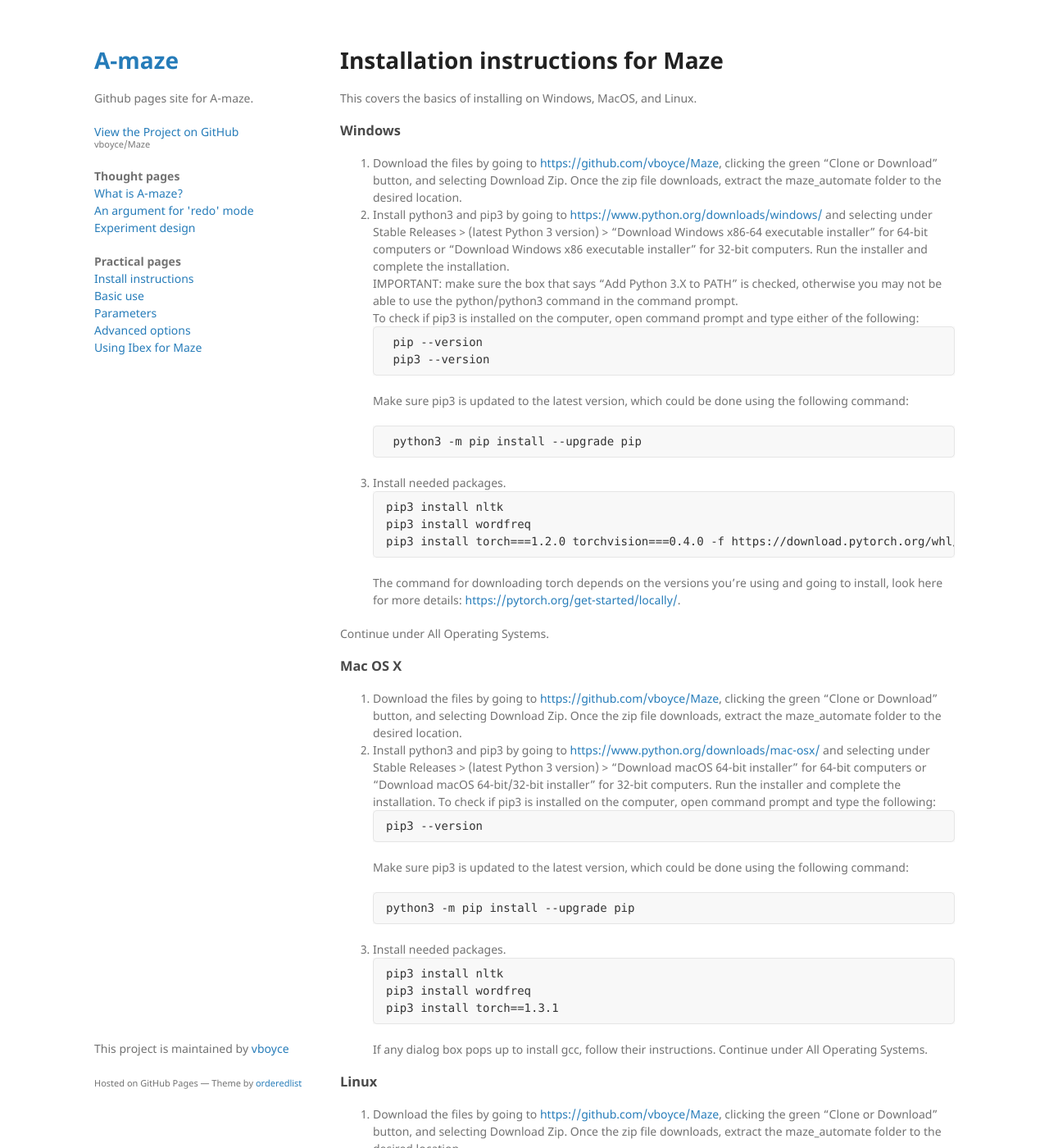
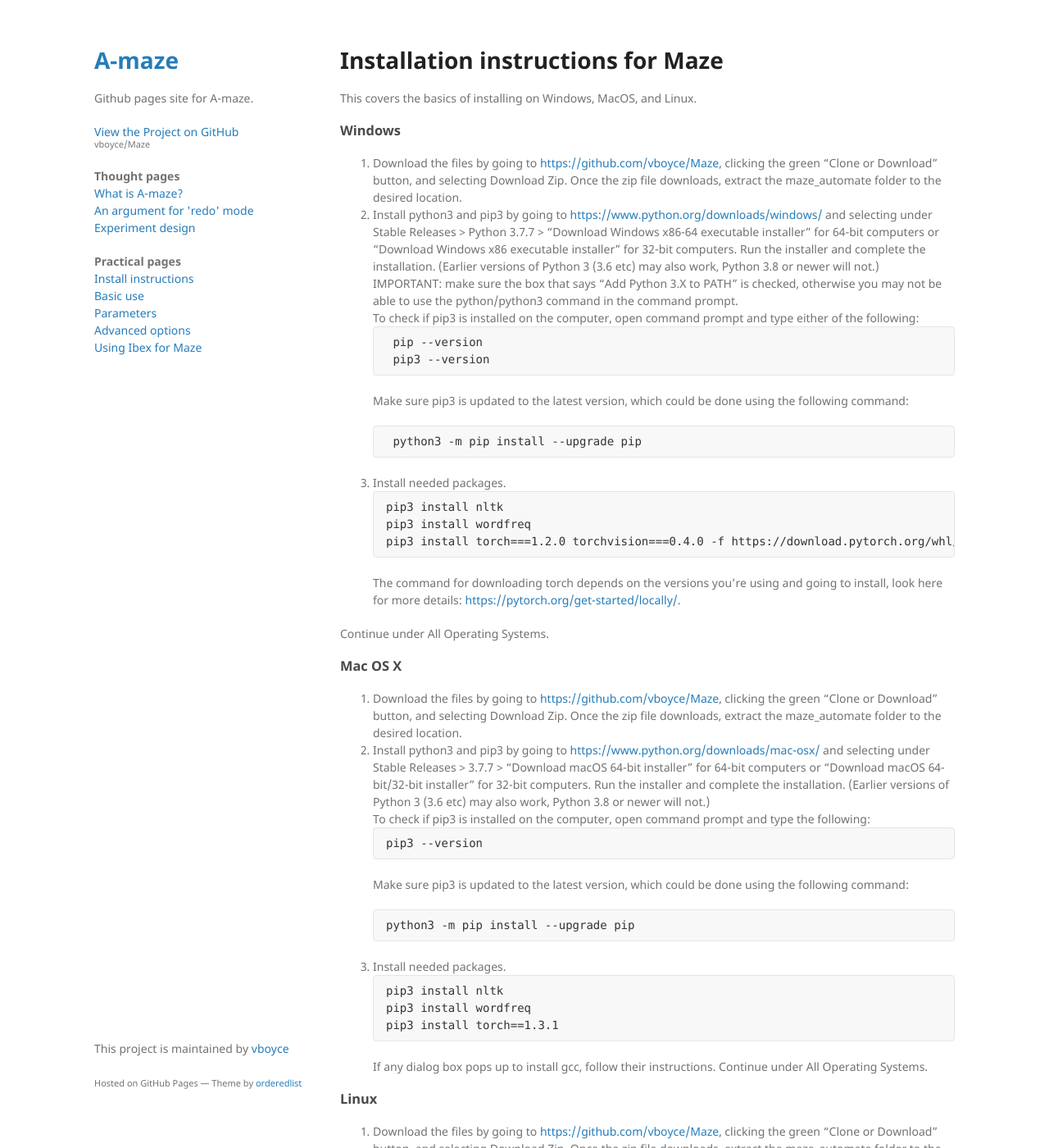
Before and after one commit to vboyce/Maze, a Jekyll site: the page built from docs/install.md, in a window 1280 px wide and 1400 px high. Shown: the whole window at 82% size. Built offline with Jekyll 4.4.1, drawn with Linux system fonts in a browser that asks for light colours; our own code applies the rules of GitHub Pages for plain Markdown files; some of the changed text lies outside the part shown.

Commit message:
note that python 3.8 doesn't work

````diff
--- a/docs/install.md
+++ b/docs/install.md
@@ -8,7 +8,7 @@
 
 ### Windows
 1. Download the files by going to <https://github.com/vboyce/Maze>, clicking the green "Clone or Download" button, and selecting Download Zip. Once the zip file downloads, extract the maze_automate folder to the desired location.
-2. Install python3 and pip3 by going to <https://www.python.org/downloads/windows/> and selecting under Stable Releases > (latest Python 3 version) > "Download Windows x86-64 executable installer" for 64-bit computers or "Download Windows x86 executable installer" for 32-bit computers. Run the installer and complete the installation.
+2. Install python3 and pip3 by going to <https://www.python.org/downloads/windows/> and selecting under Stable Releases > Python 3.7.7 > "Download Windows x86-64 executable installer" for 64-bit computers or "Download Windows x86 executable installer" for 32-bit computers. Run the installer and complete the installation. (Earlier versions of Python 3 (3.6 etc) may also work, Python 3.8 or newer will not.)
 IMPORTANT: make sure the box that says "Add Python 3.X to PATH" is checked, otherwise you may not be able to use the python/python3 command in the command prompt.
 To check if pip3 is installed on the computer, open command prompt and type either of the following:
  ```
@@ -30,7 +30,7 @@
 Continue under All Operating Systems.
 ### Mac OS X
 1. Download the files by going to <https://github.com/vboyce/Maze>, clicking the green "Clone or Download" button, and selecting Download Zip. Once the zip file downloads, extract the maze_automate folder to the desired location.
-2. Install python3 and pip3 by going to <https://www.python.org/downloads/mac-osx/> and selecting under Stable Releases > (latest Python 3 version) > "Download macOS 64-bit installer" for 64-bit computers or "Download macOS 64-bit/32-bit installer" for 32-bit computers. Run the installer and complete the installation.
+2. Install python3 and pip3 by going to <https://www.python.org/downloads/mac-osx/> and selecting under Stable Releases > 3.7.7 > "Download macOS 64-bit installer" for 64-bit computers or "Download macOS 64-bit/32-bit installer" for 32-bit computers. Run the installer and complete the installation. (Earlier versions of Python 3 (3.6 etc) may also work, Python 3.8 or newer will not.)
 To check if pip3 is installed on the computer, open command prompt and type the following:
 ```
 pip3 --version
@@ -52,10 +52,11 @@
 1. Download the files by going to <https://github.com/vboyce/Maze>, clicking the green "Clone or Download" button, and selecting Download Zip. Once the zip file downloads, extract the maze_automate folder to the desired location.
 2. Install python3 and pip3 (copy/paste the shown commands into terminal/command line one by one, when prompted, type your password).
 ```
-sudo apt-get install python3
+sudo apt-get install python3.7
 sudo apt update
 sudo apt-get install python3-pip
 ```
+(Note: Earlier versions of Python 3 (3.6 etc) may also work, Python 3.8 or newer will not.)
 3. Install needed packages.
 ```
 pip3 install nltk
@@ -92,5 +93,9 @@
 This may take a few minutes to run, but when it finishes you can check that the output file contains Maze materials for the input file.
 
 Trouble shooting notes:
+
+If you get errors about pytorch version 1.3.1 not being available, check what version of Python you have; if it's 3.8 or newer, you need to downgrade to 3.7 to be able to install the right version of pytorch.
+
+If you get errors about `no such file or directory`, check that you ran set_up.py. (Note: if set_up.py isn't working, you can also manually download the files mentioned in set_up.py and move them to the appropriate locations.)
+
 If you get an error about `'LSTM' object has no attribute '_flat_weights_names'` it means you need to downgrade torch to an older version (1.2 and 1.3.1 should work, 1.4 does not).
-If you get errors about `no such file or directory`, check that you ran set_up.py. (Note: if set_up.py isn't working, you can also manually download the files mentioned in set_up.py and move the to the appropriate locations.)
````
